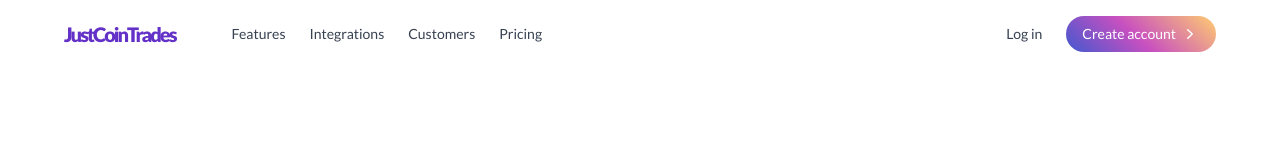
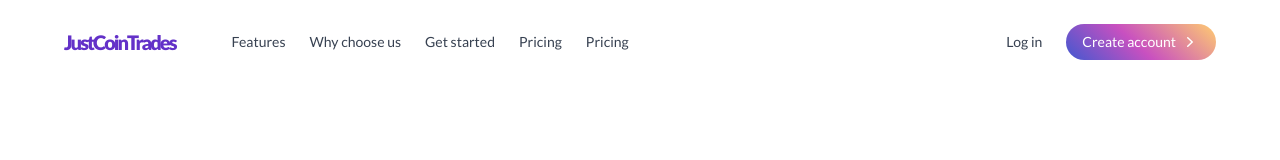
Before and after one commit to Asiwaju69/Justcointrade, a React (Vite) app: page / in a window 1280 px wide. Shown: the top 160 px of the page. Built offline with nearby package versions, Linux system fonts and the light colour scheme.

Commit message:
working on the landing page

```diff
--- a/src/components/blocks/home/Pricing.tsx
+++ b/src/components/blocks/home/Pricing.tsx
@@ -84,7 +84,7 @@ const Pricing:React.FC = () => {
                                         <p>
                                             {item.desc}
                                         </p>
-                                        <button className='px-3 py-3 rounded-lg w-full font-semibold text-sm duration-150 text-white bg-indigo-600 hover:bg-indigo-500 active:bg-indigo-700'>
+                                        <button style={{backgroundImage: "linear-gradient(43deg, #4158D0 0%, #C850C0 46%, #FFCC70 100%)"}} className='px-3 py-3 rounded-lg w-full font-semibold text-sm duration-150 text-white bg-[indigo-600] hover:bg-indigo-500 active:bg-indigo-700'>
                                             Get Started
                                         </button>
                                     </div>
--- a/src/components/static/Homepage/Header.tsx
+++ b/src/components/static/Homepage/Header.tsx
@@ -1,24 +1,35 @@
+import { FC, useState, useEffect } from 'react';
 
+const Header:FC = () => {
+  const [state, setState] = useState(false);
+  const [scroll, setScroll] = useState(false);
 
-import {FC, useState } from 'react'
-const Header:FC = () => {
+  useEffect(() => {
+      const handleScroll = () => {
+          const isScrolled = window.scrollY > 0;
+          setScroll(isScrolled);
+      };
 
+      window.addEventListener('scroll', handleScroll);
 
-
-      const [state, setState] = useState(false)
+      return () => {
+          window.removeEventListener('scroll', handleScroll);
+      };
+  }, []);
 
       // Replace javascript:void(0) paths with your paths
       const navigation = [
           { title: "Features", path: "javascript:void(0)" },
-          { title: "Integrations", path: "javascript:void(0)" },
-          { title: "Customers", path: "javascript:void(0)" },
+          { title: "Why choose us", path: "javascript:void(0)" },
+          { title: "Get started ", path: "javascript:void(0)" },
+          { title: "Pricing", path: "javascript:void(0)" },
           { title: "Pricing", path: "javascript:void(0)" }
       ]
 
 
 
       return (
-          <nav className={`bg-white  transition-all ease-in-out pb-5 md:text-sm ${state ? "shadow-lg rounded-xl border mx-2 mt-2 md:shadow-none md:border-none md:mx-2 md:mt-0" : ""}`}>
+          <nav className={` ${scroll ? "border-b" : null} bg-white  transition-all ease-in-out py-2 md:text-sm ${state ? "shadow-lg rounded-xl border mx-2 mt-2 md:shadow-none md:border-none md:mx-2 md:mt-0" : ""}`}>
               <div className="gap-x-14 items-center  mx-auto px-4 md:flex md:px-16">
                   <div className="flex items-center justify-between py-5 md:block">
                       <a href="javascript:void(0)">
--- a/src/layouts/Home.tsx
+++ b/src/layouts/Home.tsx
@@ -12,10 +12,10 @@ const HomeLayout:React.FC = () => {
       </div>
         <Outlet/>
 
-        <Footer/>
-        <div className='sticky z-50 bottom-0 max-h-[5vh]  border-t w-full'>
+        <div className='fixed z-50 bottom-0 max-h-[5vh]  border-t w-full'>
           <Banner/>
         </div>
+        <Footer/>
     </div>
   )
 }
--- a/src/pages/Home.tsx
+++ b/src/pages/Home.tsx
@@ -1,4 +1,5 @@
 import CTA from '@/components/blocks/home/CTA'
+import CardsWeAccept from '@/components/blocks/home/CardsWeAccept'
 import Features from '@/components/blocks/home/Features'
 import Hero from '@/components/blocks/home/Hero'
 import Indices from '@/components/blocks/home/Indices'
@@ -15,6 +16,7 @@ const Home:React.FC = () => {
         <CTA/>
         <Pricing/>
         <Indices/>
+        <CardsWeAccept/>
     </div>
   )
 }
```
